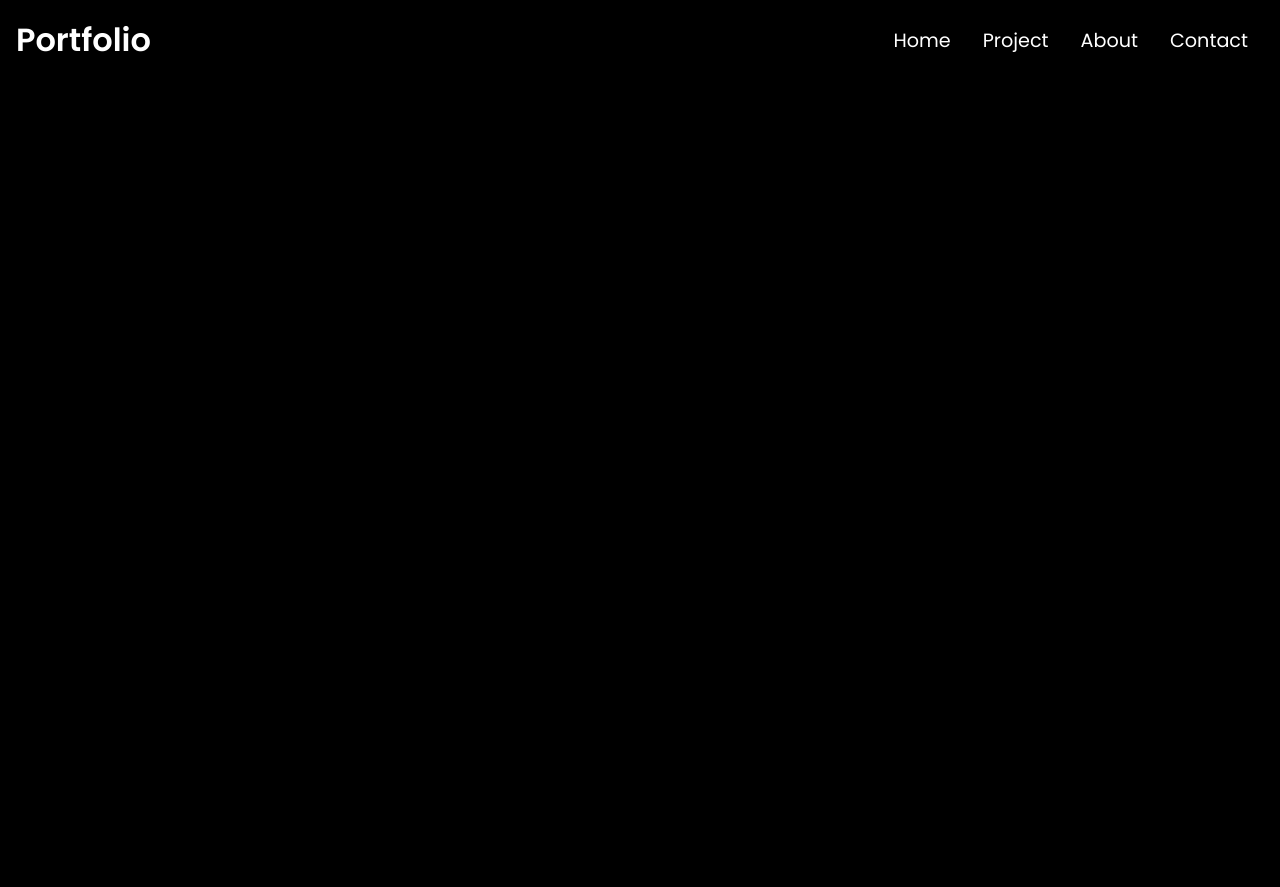
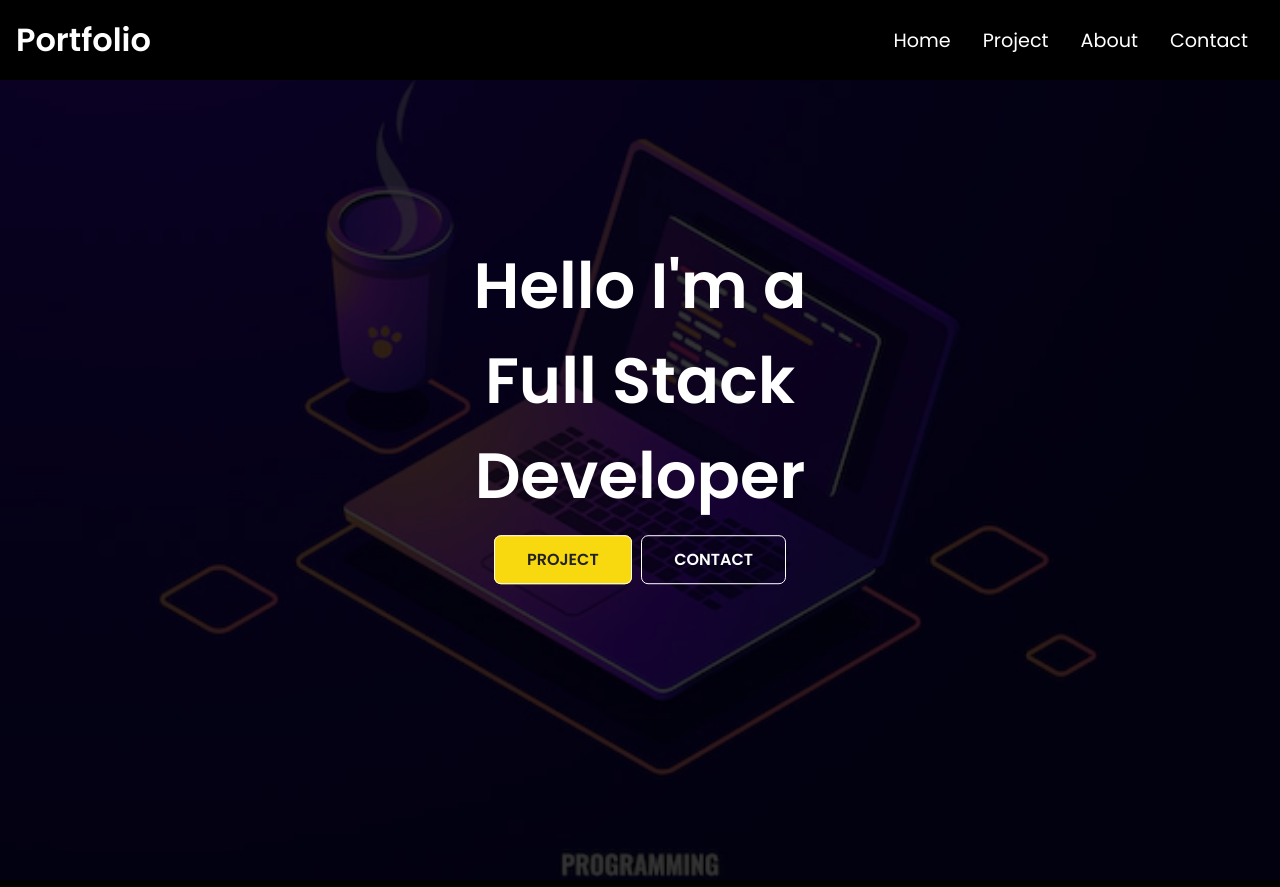
Before and after one commit to roshan-bajgain/portfolio, a React (Create React App) app: page / in a window 1280 px wide. Before the commit the page ends 800 px from the top, so only its background shows below. Built offline with nearby package versions, Linux system fonts and the light colour scheme.

Commit message:
Add backgound and complete the home page

```diff
--- /dev/null
+++ b/src/components/HeroImage.css
@@ -0,0 +1,44 @@
+.mask {
+    width: 100%;
+    height: 100vh;
+    position: relative;
+}
+
+.intro-img {
+    width: 100%;
+    height: 100vh;
+    background-size: cover;
+    background-repeat: no-repeat;
+    background-position: center;
+    object-fit: cover;
+}
+
+.mask::after {
+    content: "";
+    width: 100%;
+    height: 100%;
+    position: absolute;
+    top: 0;
+    left: 0;
+    background: black;
+    opacity: 0.8;
+}
+
+.hero .content {
+    position: absolute;
+    top: 50%;
+    left: 50%;
+    transform: translate(-50%,-50%);
+    text-align: center;
+}
+
+.hero .content h1 {
+    font-size: 4rem;
+    font-weight: 600;
+    padding: 0.6rem 0 1.5rem;
+}
+
+.content .btn {
+    margin: 1rem 0.3rem;
+    border-radius: 7px;
+}
--- /dev/null
+++ b/src/components/HeroImage.js
@@ -0,0 +1,22 @@
+import './HeroImage.css';
+import Image from "../assets/image.jpg";
+import { Link } from 'react-router-dom';
+
+import React from 'react'
+
+const HeroImage = () => {
+  return (
+    <div className="hero">
+        <div className="mask">
+            <img className="intro-img" src={Image} alt="Bakground-image" />
+        </div>
+        <div className='content'>
+            <h1>Hello I'm a <br></br>Full Stack Developer</h1>
+            <Link to="/project" className='btn'>Project</Link>
+            <Link to="/contact" className='btn btn-light'>Contact</Link>
+        </div>
+    </div>
+  )
+}
+
+export default HeroImage
--- a/src/components/Navbar.css
+++ b/src/components/Navbar.css
@@ -32,11 +32,15 @@
         background: rgba(0,0,0,0.8);
         position: absolute;
         top: 0;
+        left: -100%;
+        z-index: -3;
+        transition: 0.3s ease-in;
+    }
+    .nav-menu.active {
         left: 0;
-        z-index: -3;
     }
     .nav-menu li {
-            padding: 2rem 0;
+        padding: 2rem 0;
     }
     .nav-menu li a {
         font-size: 2rem;
--- a/src/components/Navbar.js
+++ b/src/components/Navbar.js
@@ -12,13 +12,13 @@ return(
     <Link to="/">
       <h1>Portfolio</h1>
     </Link>
-    <ul className="nav-menu">
+    <ul className={click ? "nav-menu active": "nav-menu"}>
       <li><Link to="/">Home</Link></li>
       <li><Link to="/project">Project</Link></li>
       <li><Link to="/about">About</Link></li>
       <li><Link to="/contact">Contact</Link></li>
     </ul>
-    <div className="havburger">
+    <div className="havburger" onClick={handleclick}>
       {click ? ( <FaTimes size={20} style={{color:"#fff"}} />):(<FaBars size={20} style={{color:"#fff"}} />)}
     </div>
   </div>
--- a/src/routes/Home.js
+++ b/src/routes/Home.js
@@ -1,9 +1,11 @@
 import React from 'react';
+import HeroImage from '../components/HeroImage';
 import Navbar from '../components/Navbar';
 
 const Home = () => (
   <div>
     <Navbar />
+    <HeroImage />
   </div>
 );
 
```
Also changed, not shown: src/assets/image.jpg (added).
